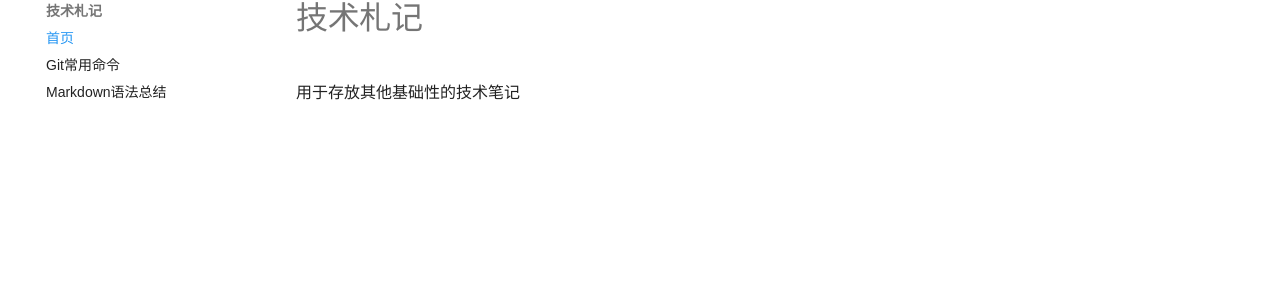
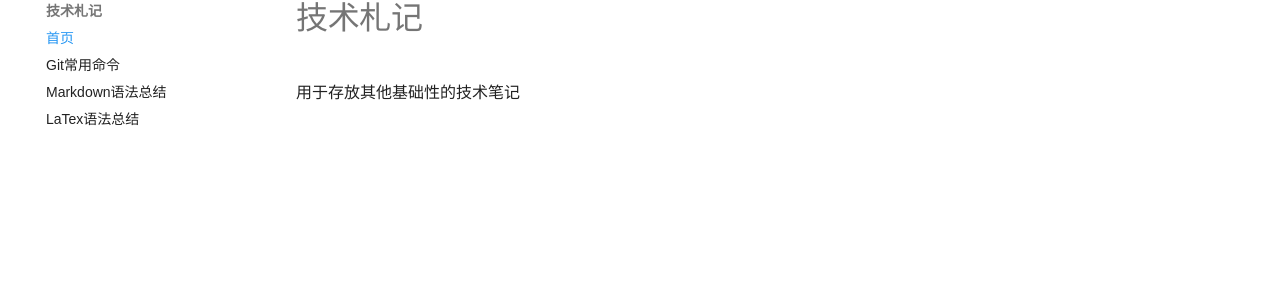
Before and after one commit to CiQuBeiJiang/CiQuBeiJiang.github.io, an MkDocs documentation site: the page built from docs/tech_notes/index.md, in a window 1280 px wide. Shown: the part 148-450 px from the top of the page. Built offline with MkDocs 1.6.1 and Material for MkDocs 9.7.7, drawn with Linux system fonts in a browser that asks for light colours; comment, search, counter and statistics services are not loaded; a style sheet for code colours, icons or effects is not loaded.

Commit message:
modify mkdocs

```diff
--- a/mkdocs.yml
+++ b/mkdocs.yml
@@ -67,6 +67,7 @@ nav:
     - 首页: tech_notes/index.md
     - Git常用命令: tech_notes/git_commands.md
     - Markdown语法总结: tech_notes/markdown_syntax.md
+    - LaTex语法总结: tech_notes/latex_syntax.md
 
 markdown_extensions:
   - admonition
```
